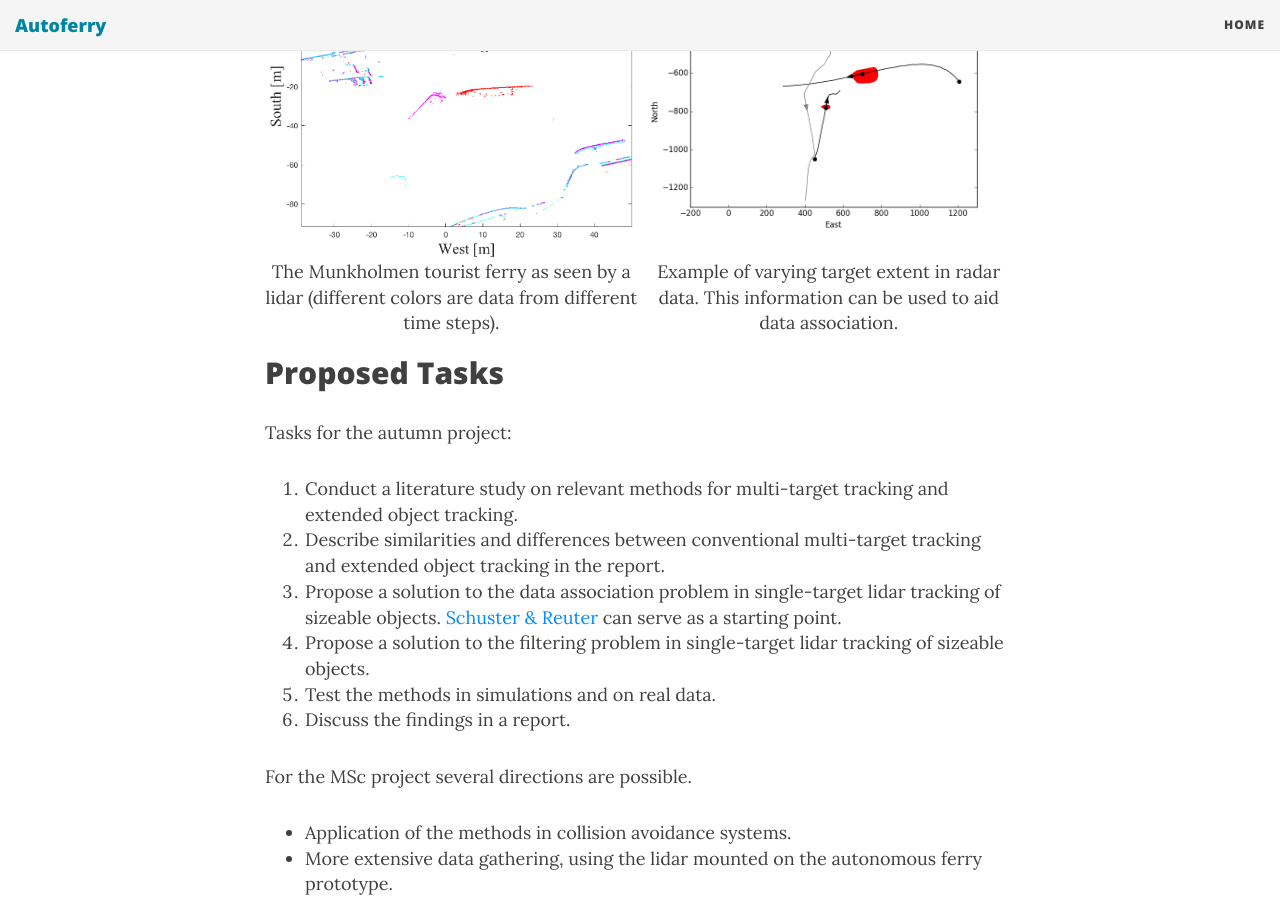
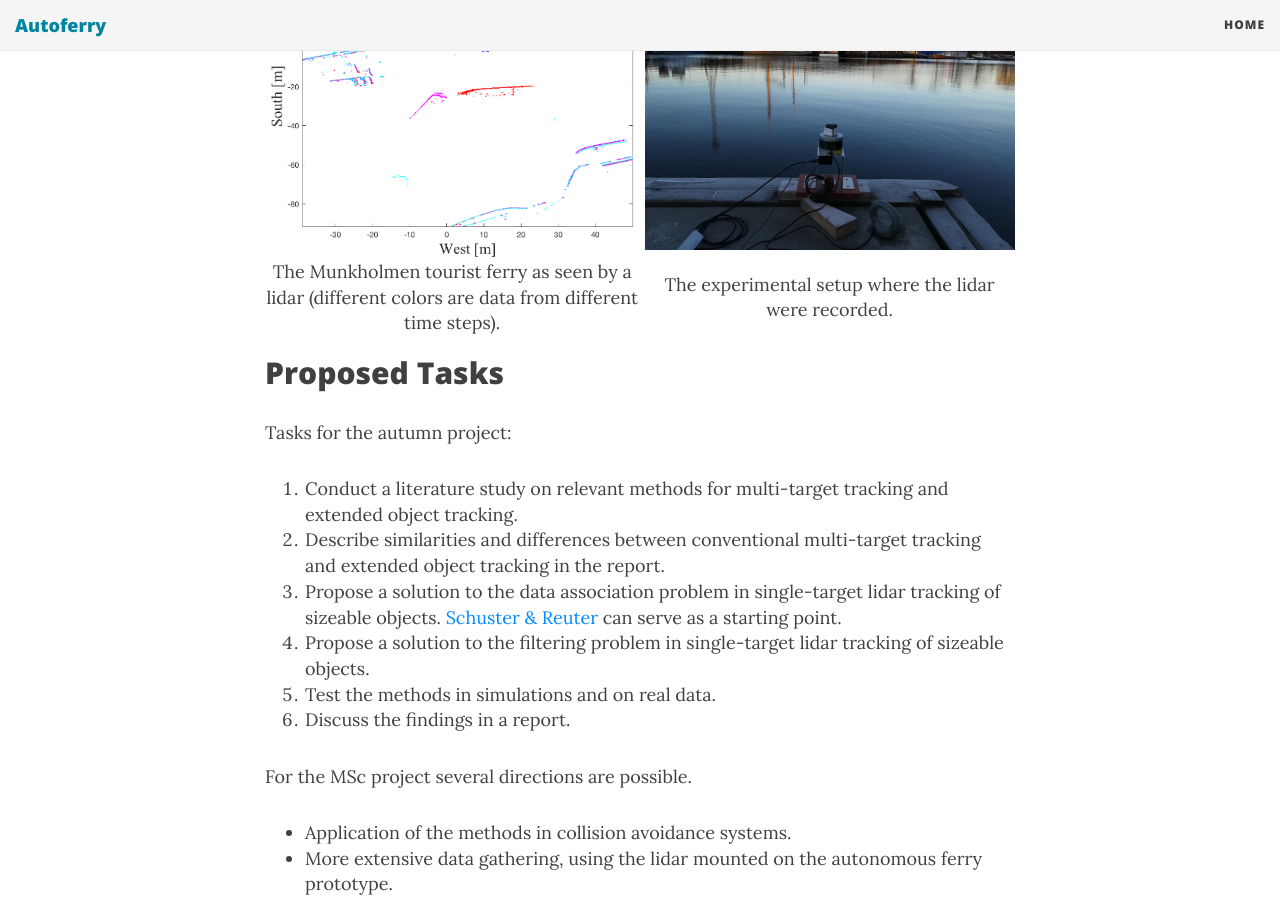
Before and after one commit to autosit/autosit.github.io, a Jekyll site: the page built from _posts/2018-04-11-eot.md, in a window 1280 px wide and 900 px high, scrolled down 1665 px. Built offline with Jekyll 4.4.1, drawn with Linux system fonts in a browser that asks for light colours; nearby versions of some CDN libraries.

Commit message:
eot updated

```diff
--- a/_posts/2018-04-11-eot.md
+++ b/_posts/2018-04-11-eot.md
@@ -22,9 +22,9 @@ This is a fairly recent and exciting research field. Research on EOT needs to an
 
 This autumn project will build upon a previous autumn project and master thesis to develop a reliable EOT method for the autonomous ferry. The focus will be on tracking of boats of a certain size such as the Munkholmen ferry.
 
-| <img src="{{site.url}}/assets/munkholmdeparting.png" width="370"> | | <img src="{{site.url}}/assets/extent_ais_pos.png" width="370"> |
+| <img src="{{site.url}}/assets/munkholmdeparting.png" width="370"> | | <img src="{{site.url}}/assets/lidar-and-camera.jpg" width="370"> |
 |:---:| :---: |:---:|
-| The Munkholmen tourist ferry as seen by a lidar (different colors are data from different time steps). | | Example of varying target extent in radar data. This information can be used to aid data association.|
+| The Munkholmen tourist ferry as seen by a lidar (different colors are data from different time steps). | | The experimental setup where the lidar were recorded.|
 
 ## Proposed Tasks
 
```
Also changed, not shown: assets/lidar-and-camera.jpg (added).
